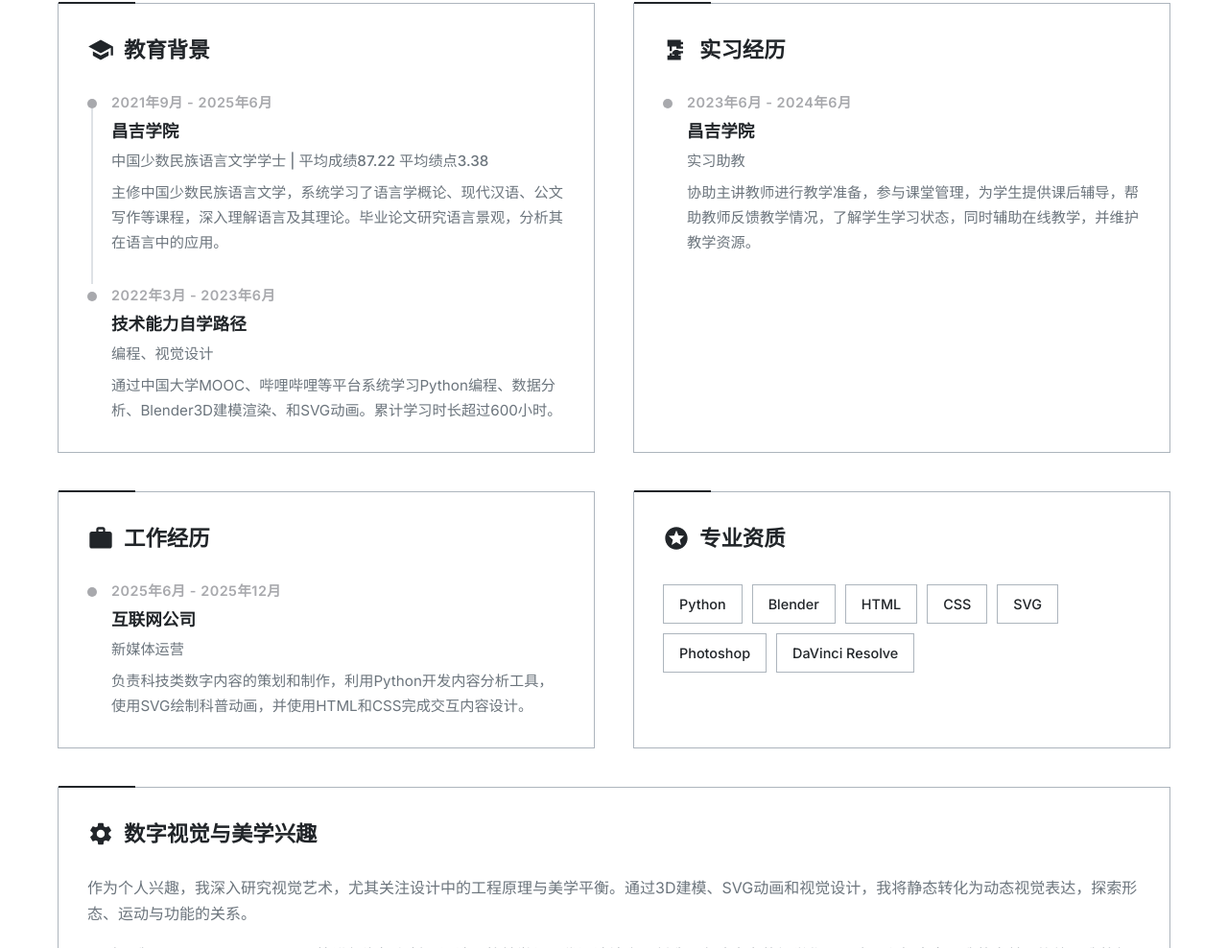
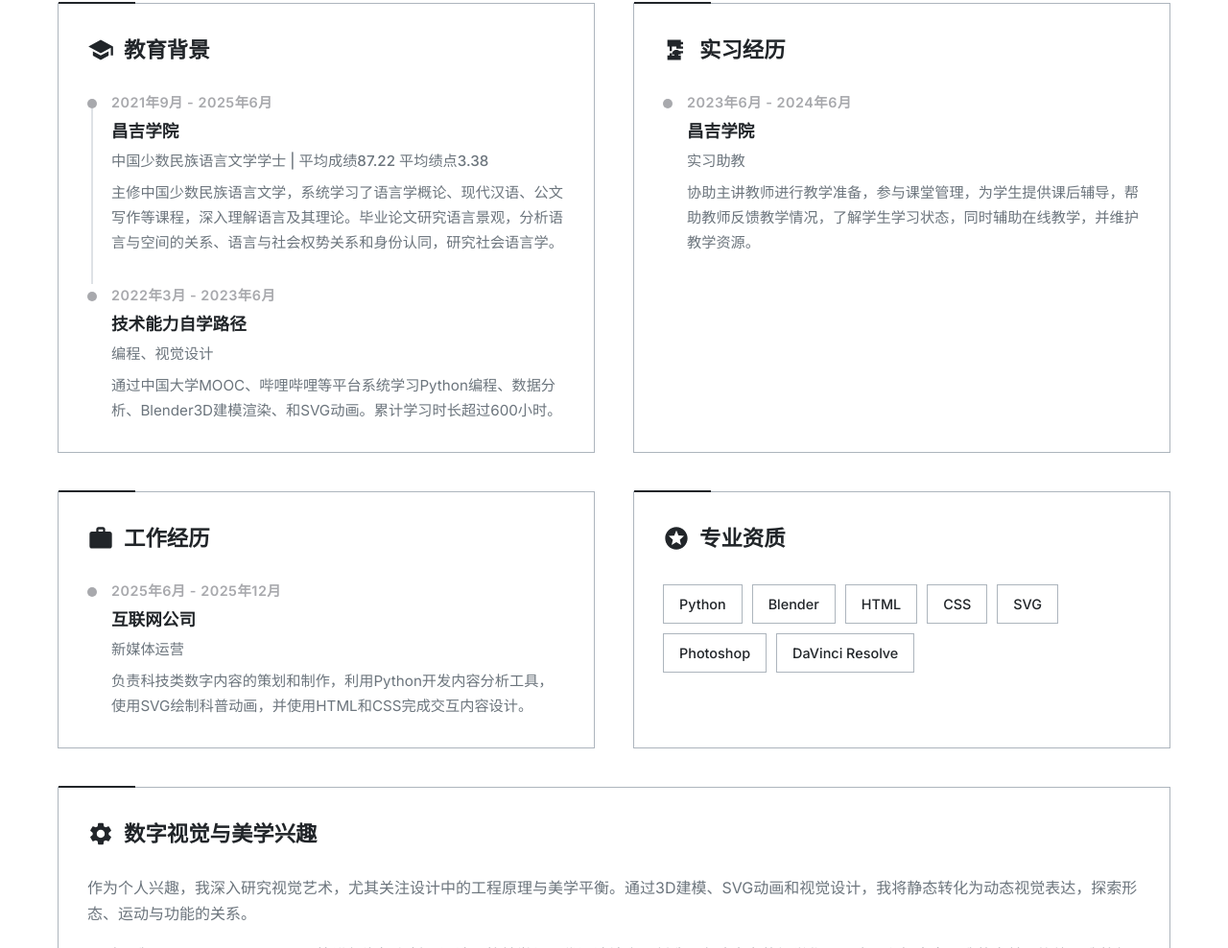
Before and after one commit to MJLan2002/MJLan2002.github.io, a plain HTML site: page index.html in a window 1280 px wide. Shown: the part 1320-2308 px from the top of the page at 96% size. Drawn offline with Linux system fonts and the light colour scheme.

Commit message:
Update index.html

```diff
--- a/index.html
+++ b/index.html
@@ -217,7 +217,7 @@
                             <div class="timeline-title">昌吉学院</div>
                             <div class="timeline-subtitle">中国少数民族语言文学学士 | 平均成绩87.22 平均绩点3.38</div>
                             <div class="timeline-description">
-                                主修中国少数民族语言文学，系统学习了语言学概论、现代汉语、公文写作等课程，深入理解语言及其理论。毕业论文研究语言景观，分析其在语言中的应用。
+                                主修中国少数民族语言文学，系统学习了语言学概论、现代汉语、公文写作等课程，深入理解语言及其理论。毕业论文研究语言景观，分析语言与空间的关系、语言与社会权势关系和身份认同，研究社会语言学。
                             </div>
                         </li>
                         <li class="timeline-item">
```
